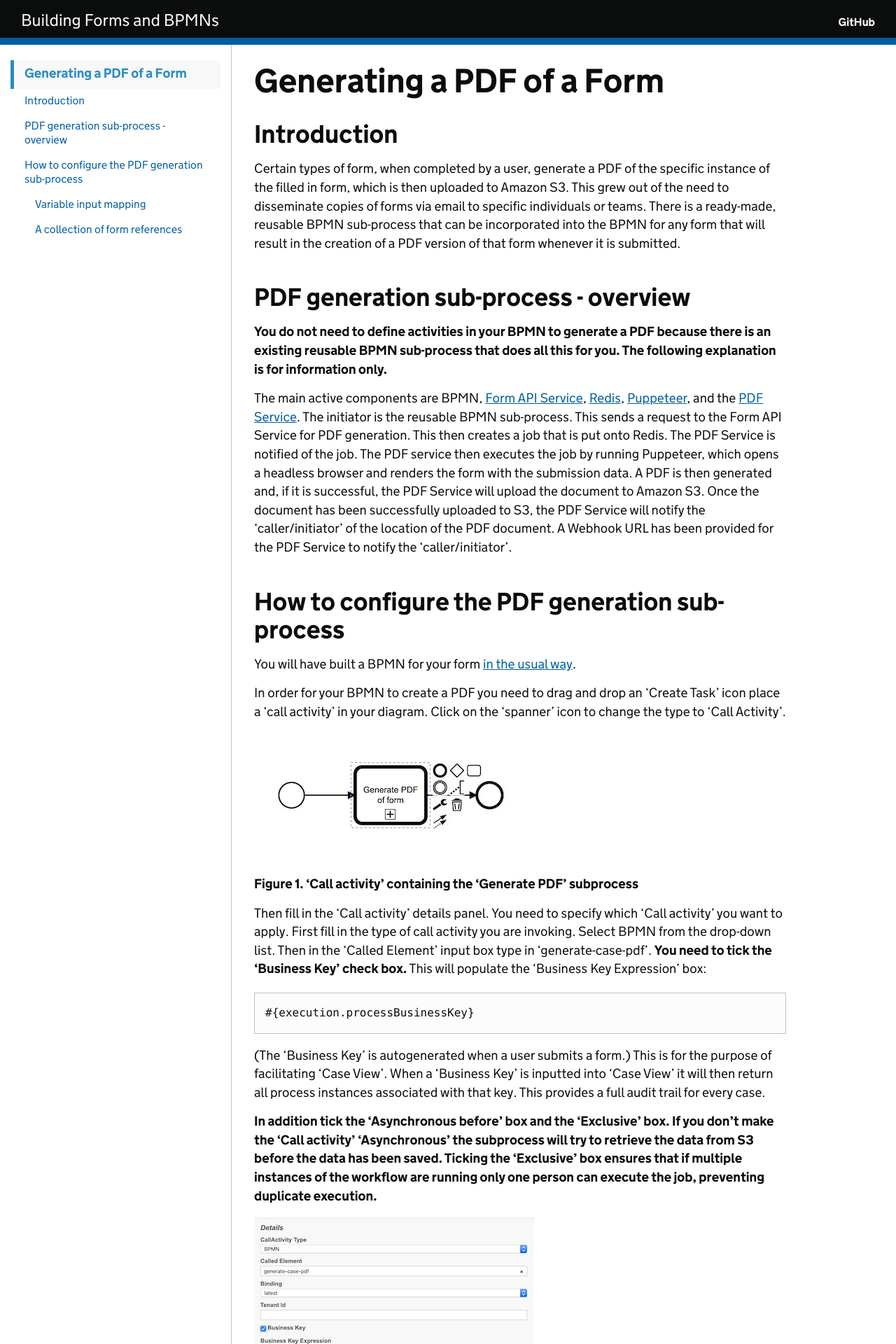
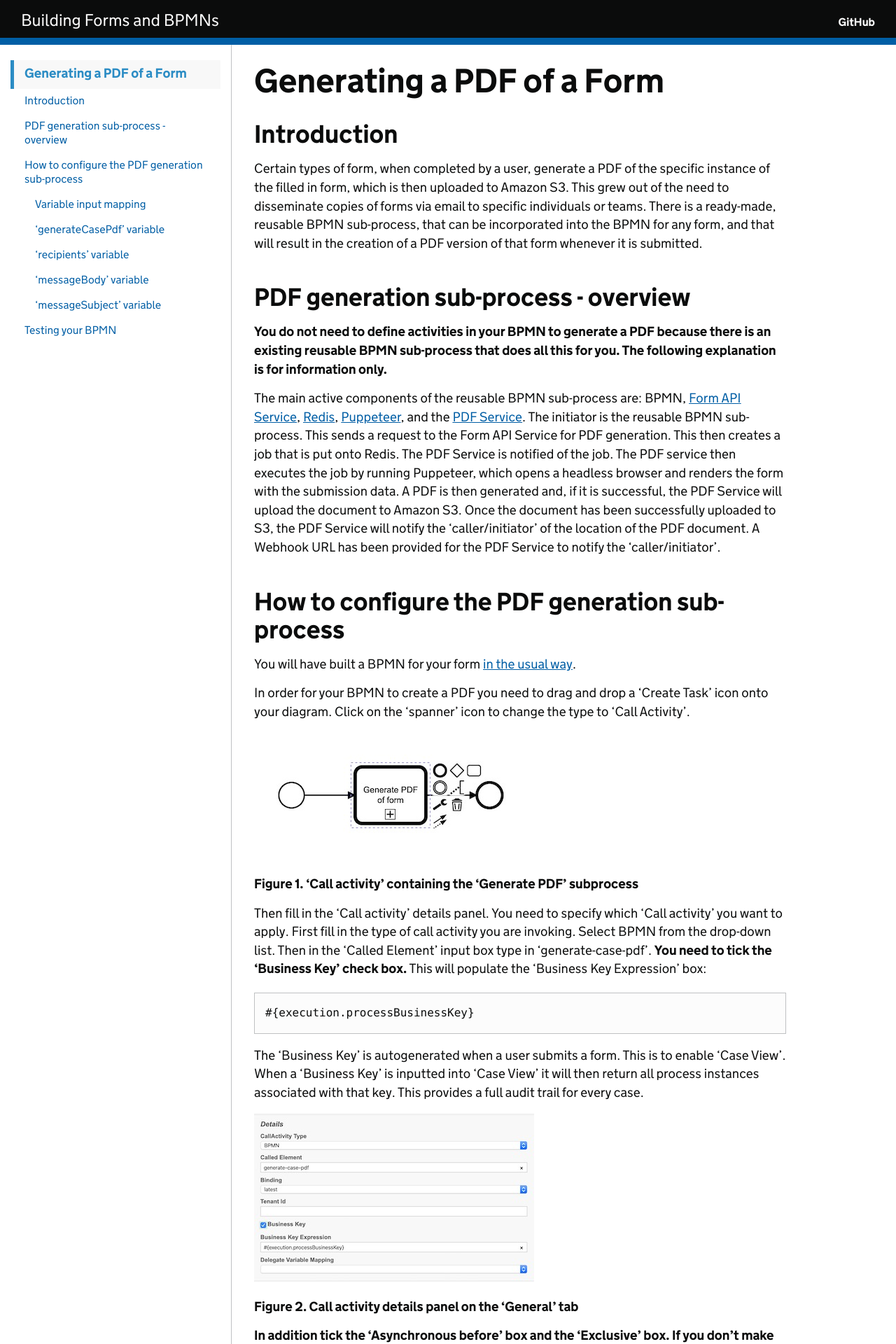
Before and after one commit to UKHomeOffice/cop-design-guidelines, a Jekyll site: the page built from guides/workflow/pdf-service.md, in a window 1280 px wide. Shown: the top 1920 px of the page at 70% size. Built offline with Jekyll 4.4.1, drawn with Linux system fonts in a browser that asks for light colours; our own code applies the rules of GitHub Pages for plain Markdown files; some of the changed text lies outside the part shown.

Commit message:
resolves #17 #18

````diff
--- a/guides/workflow/pdf-service.md
+++ b/guides/workflow/pdf-service.md
@@ -8,13 +8,13 @@ order: 6
 ## Introduction
 
 Certain types of form, when completed by a user, generate a PDF of the specific instance of the filled in form, which is then uploaded to Amazon S3. This grew out of the need to disseminate copies of forms via email to specific individuals or teams.
-There is a ready-made, reusable BPMN sub-process that can be incorporated into the BPMN for any form that will result in the creation of a PDF version of that form whenever it is submitted.
+There is a ready-made, reusable BPMN sub-process, that can be incorporated into the BPMN for any form, and that will result in the creation of a PDF version of that form whenever it is submitted.
 
 ## PDF generation sub-process - overview
 
 **You do not need to define activities in your BPMN to generate a PDF because there is an existing reusable BPMN sub-process that does all this for you. The following explanation is for information only.**
 
-The main active components are BPMN, [Form API Service]('https://github.com/DigitalPatterns/form-api-server'), [Redis]('https://redis.io'), [Puppeteer]('https://github.com/puppeteer/puppeteer'), and the [PDF Service]('https://github.com/DigitalPatterns/pdf-generator'). The initiator is the reusable BPMN sub-process. This sends a request to the Form API Service for PDF generation. This then creates a job that is put onto Redis. The PDF Service is notified of the job. The PDF service then executes the job by running Puppeteer, which opens a headless browser and renders the form with the submission data. A PDF is then generated and, if it is successful, the PDF Service will upload the document to Amazon S3.
+The main active components of the reusable BPMN sub-process are: BPMN, [Form API Service]('https://github.com/DigitalPatterns/form-api-server'), [Redis]('https://redis.io'), [Puppeteer]('https://github.com/puppeteer/puppeteer'), and the [PDF Service]('https://github.com/DigitalPatterns/pdf-generator'). The initiator is the reusable BPMN sub-process. This sends a request to the Form API Service for PDF generation. This then creates a job that is put onto Redis. The PDF Service is notified of the job. The PDF service then executes the job by running Puppeteer, which opens a headless browser and renders the form with the submission data. A PDF is then generated and, if it is successful, the PDF Service will upload the document to Amazon S3.
 Once the document has been successfully uploaded to S3, the PDF Service will notify the 'caller/initiator' of the location of the PDF document. A Webhook URL has been provided for the PDF Service to notify the 'caller/initiator'.
 
 
@@ -22,7 +22,7 @@ Once the document has been successfully uploaded to S3, the PDF Service will not
 
 You will have built a BPMN for your form [in the usual way]({{'/guides/workflow/simple-form-bpmn' | relative_url }}).
 
-In order for your BPMN to create a PDF you need to drag and drop an 'Create Task' icon place a 'call activity' in your diagram. Click on the 'spanner' icon to change the type to 'Call Activity'.
+In order for your BPMN to create a PDF you need to drag and drop a 'Create Task' icon onto your diagram. Click on the 'spanner' icon to change the type to 'Call Activity'.
 
 ![call activity]({{'/images/call-activity.jpeg' | relative_url }})
 
@@ -33,39 +33,43 @@ Then fill in the 'Call activity' details panel. You need to specify which 'Call
 ```
 #{execution.processBusinessKey}
 ```
-(The 'Business Key' is autogenerated when a user submits a form.) This is for the purpose of facilitating 'Case View'. When a 'Business Key' is inputted into 'Case View' it will then return all process instances associated with that key. This provides a full audit trail for every case.
 
-**In addition tick the 'Asynchronous before' box and the 'Exclusive' box. If you don't make the 'Call activity'  'Asynchronous' the subprocess will try to retrieve the data from S3 before the data has been saved. Ticking the 'Exclusive' box ensures that if multiple instances of the workflow are running only one person can execute the job, preventing duplicate execution.**
+The 'Business Key' is autogenerated when a user submits a form. This is to enable 'Case View'. When a 'Business Key' is inputted into 'Case View' it will then return all process instances associated with that key. This provides a full audit trail for every case.
 
 ![call activity details panel]({{'/images/call-activity-details-panel.jpeg' | relative_url }})
 
 **Figure 2. Call activity details panel on the 'General' tab**
 
+**In addition tick the 'Asynchronous before' box and the 'Exclusive' box. If you don't make the 'Call activity'  'Asynchronous' the subprocess will try to retrieve the data from S3 before the data has been saved. Ticking the 'Exclusive' box ensures that if multiple instances of the workflow are running only one person can execute the job, preventing duplicate execution.**
+
+![asynchronous before box]({{'/images/async-subprocess.jpeg' | relative_url }})
+
+**Figure 3. Ticked 'Asynchronous before' box and 'Exclusive' box**
+
+
 At this point you have configured your BPMN to call your reusable subprocess. If you stopped here the reusable subprocess would be called but then it would do nothing because it needs a set of variable inputs to execute.
 
 ### Variable input mapping
 
-On the 'Variables' tabs of the call activity you are going to configure the input mappings for the subprocess, i.e. you are going to give the subprocess a set of data in order to execute.
+On the 'Variables' tabs of the 'Call activity' you are going to configure the input mappings for the subprocess, i.e. you are going to give the subprocess a set of data for it to execute.
 The subprocess needs four pieces of data.
 
-* A collection of form references that require PDFs.
-* A list of email addresses you want the PDFs to be sent to.
-* A message body - this is the content of the email that will be populated when the PDFs are sent as attachments.
-* A message subject to populate the email subject box.
+* 'generateCasePdf' variable - a collection of form references that require PDFs.
+* 'recipients' variable - a list of email addresses you want the PDFs to be sent to.
+* 'messageBody' variable - this is the content of the email that will be populated when the PDFs are sent as attachments.
+* 'messageSubject' variable - to populate the email subject box.
 
 For each of these pieces of data it is necessary to go to the Input/Output tab and enter the 'Source' variable that is required in the 'Variables' tab.
 
-### A collection of form references
+### 'generateCasePdf' variable
 
 **Your form data is stored as a variable in the process instance with the same name as the 'Form key' that you configured at the start of the BPMN.**
 
 You need to begin by inputting the variable that will call the 'submitted form metadata'. This metadata contains the form version ID, the form ID, the title of the form, the name of the form, the date on which the form was submitted, and the email address of the person who submitted the form. This metadata provides some of the data for the PDF generation.
 
-Before you configure the variable mappings for the subprocess you will need to set up the data that will be used in the variables tab. So, first select the Input/Output tab. Then click on the 'plus' sign above the 'Input Parameters' box. This renders a section 'Input Parameter' with a 'Name', 'Type', and 'Value'. Change the input in 'Name' box to a name of your choice. Our example is 'formsForPdf'. Change the 'Type' from 'Text' to 'Script' in the dropdown box. This then provides some updated options 'Script Format', 'Script Type', and 'Script'. In the 'Script Format' type in 'groovy'. In the 'Script' box you need to extract the submitted form metadata and add it to a collection. You can use Groovy or Javascript to write some code that will harvest the 'BusinessKey' and the 'forms' metadata.
+Before you configure the variable mappings for the subprocess you will need to set up the data that will be used in the variables tab. So, first select the Input/Output tab. Then click on the 'plus' sign above the 'Input Parameters' box. This renders a section 'Input Parameter' with a 'Name', 'Type', and 'Value'. Change the input in the 'Name' box to a name of your choice. Our example is 'formsForPdf'. Change the 'Type' from 'Text' to 'Script' in the dropdown box. This then provides some updated options 'Script Format', 'Script Type', and 'Script'. In the 'Script Format' type in 'groovy'. In the 'Script' box you need to extract the submitted form metadata and add it to a collection. You can use Groovy or Javascript to write some code that will harvest the 'BusinessKey' and the 'forms' metadata.
 
 ```
-def myForm = execution.getVariable('myForm')
-
 def formFragment = myForm.prop('form')
 def caseBusinessKey = myForm.prop("businessKey").stringValue()
 
@@ -77,11 +81,104 @@ def data = """{
 S(data)
 ```
 
-The above code first gets all the information on the form as the variable 'myForm' and then line 2 extracts the metadata contained in the variable 'myForm'. Line 3 pulls the 'BusinessKey' from the form. Lines 4-6 create a new data structure that contains the 'Business Key' and the 'forms' metadata. Lines 7 and 8 returns the data to the 'Input Name'.
+The first line of the above Groovy code calls all the information on the form as the variable 'myForm' and then the second line extracts the metadata contained in the variable 'myForm'. The third line pulls the 'BusinessKey' from the form. The fourth, fifth, and sixth lines create a new data structure that contains the 'Business Key' and the 'forms' metadata. The last two lines return the data to the 'Input Name'.
 
 
 Having done that click on the 'Variables' tab. Click on the plus sign above the 'In Mapping' box. Boxes labelled 'Type', 'Source' and 'Target' will appear.
 
 In the 'Source' box, use the name that you configured in the Input/Output mapping. So in our example that is 'formsForPdf'. This means in your BPMN there is a variable called 'formsForPdf'.
 
-In the 'Target' box add 'generateCasePdf'. **This must be used in every circumstance**
+In the 'Target' box add 'generateCasePdf'. **This must be used in every situation.**
+
+![variable mapping]({{'/images/variable-mapping.jpeg' | relative_url }})
+
+**Figure 4. Subprocess 'generateCasePdf' variable mapping**
+
+### 'recipients' variable
+The PDF has been generated and uploaded to S3. The subprocess now needs to know who to send the PDF attachments to. First go to the Input/Output tab and, as for the 'generateCasePdf' variable give the variable name in the 'Input parameters' box, e.g. 'recipients'. Go to the Input/Output tab and in the 'Script' box type the Groovy code that will build the 'recipients' list. Below is an example.
+
+```
+def lineManager = execution.getVariable('myForm').prop("lineManagerEmail").stringValue();
+def submitter = execution.getVariable('myForm').prop("form").prop("submittedBy").stringValue();
+def recipients = [submitter, lineManager];
+recipients
+```
+
+In the above code the 'recipients' are the line manager email, and the person who submitted the form. Your recipients will depend on the use case of the form you are building.
+Next go back to the 'Variables' tab and map the 'recipients' to the target source. In the 'Target' box add 'recipients'. **This must be used in every circumstance**
+
+![recipients variable]({{'/images/recipients-variable.jpeg' | relative_url }})
+
+**Figure 5. 'recipients' variable**
+
+### 'messageBody' variable
+
+You have to provide a message that will go in the body of the email that the recipients of the PDF form will read.
+To do this proceed as before. In the Input/Output tab give the variable a name, e.g. 'emailBody'. Then in the 'Script' box enter a string that contains html. Below is an example Groovy string containing an html message:
+
+```
+def messageBody = """<html>
+<head>
+</head>
+<body>
+<p>Dear User</p>
+
+<p>Please find submitted form attached.</p>
+<p>Kind regards</p>
+<p>Sender</p>
+</body>
+</html>"""
+
+messageBody
+```
+
+You can configure your message according to your specific use case. This may including extracting information from the form. The following is an example that extracts information from the form.
+
+```
+def messageBody = """<html>
+<head>
+</head>
+<body>
+<p>Dear User</p>
+
+<p>Please find the record  for reference  ${S(myForm).prop('businessKey').stringValue()} </p>
+<p>Kind regards</p>
+<p>Sender</p>
+</body>
+</html>"""
+
+messageBody
+```
+
+The above code uses the 'businessKey' from the form and adds it to the message body. You can follow the same approach for other pieces of information from the form.
+
+![message body variable]({{'/images/message-body-variable.jpeg' | relative_url }})
+
+**Figure 5. 'messageBody' variable**
+
+Next go back to the 'Variables' tab and map the 'messageBody' to the target source. In the 'Target' box add 'messageBody'. **This must be used in every circumstance**
+
+### 'messageSubject' variable
+
+You have to provide a subject that will go in the email subject line.
+To do this proceed as before. In the Input/Output tab give the variable a name, e.g. 'emailSubject'.
+
+On the 'Input/Output' tab in the box 'Value' under 'Input parameter' write the following string:
+
+
+```
+A form has been submitted with reference: ${S(myForm).prop('businessKey').stringValue()}
+```
+![message subject variable value]({{'/images/subject-variable-value.jpeg' | relative_url }})
+
+**Figure 6. 'emailSubject' 'Input Parameter' mapping**
+
+Next go back to the 'Variables' tab and map the 'messageSubject' to the target source. In the 'Target' box add 'messageSubject'. **This must be used in every circumstance**
+
+![message subject variable]({{'/images/message-subject-variable.jpeg' | relative_url }})
+
+**Figure 7. 'messageSubject' variable**
+
+## Testing your BPMN
+
+If you need to write a test for your BPMN do not include the subprocess in your testing, because that has already been tested thoroughly and is known to work, and it has its own testing framework. Instead you need to create a 'stub' that mimics the call process so you can test all the other parts of your BPMN end to end.
````
Also changed, not shown: images/async-subprocess.jpeg (added), images/message-body-variable.jpeg (added), images/message-subject-variable.jpeg (added), images/recipients-variable.jpeg (added), images/subject-variable-value.jpeg (added), images/variable-mapping.jpeg (added).
